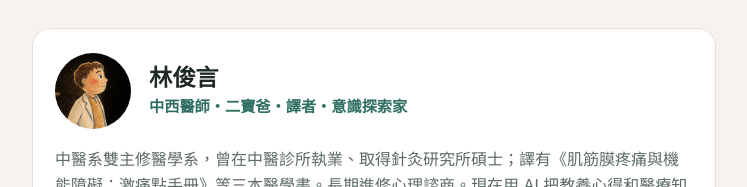
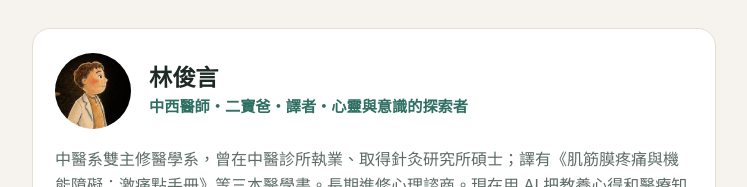
Before and after one commit to ccc99188-oss/ccc99188-oss.github.io, a plain HTML site: page index.html in a window 1280 px wide. Shown: the top 187 px of the page, without its empty margins (266-1013 px from the left). Drawn offline with Linux system fonts and the light colour scheme.

Commit message:
Update role title
Co-Authored-By: Claude Opus 5.5 <noreply@anthropic.com>

```diff
--- a/index.html
+++ b/index.html
@@ -175,7 +175,7 @@
     <div class="avatar"><img src="avatar.jpg" alt="林俊言的照片" onerror="this.replaceWith('林')"></div>
     <div>
       <h1>林俊言</h1>
-      <p class="role"><span>中西醫師</span>・<span>二寶爸</span>・<span>譯者</span>・<span>意識探索家</span></p>
+      <p class="role"><span>中西醫師</span>・<span>二寶爸</span>・<span>譯者</span>・<span>心靈與意識的探索者</span></p>
     </div>
     <p class="bio">中醫系雙主修醫學系，曾在中醫診所執業、取得針灸研究所碩士；譯有《肌筋膜疼痛與機能障礙：激痛點手冊》等三本醫學書。長期進修心理諮商。現在用 AI 把教養心得和醫療知識做成孩子玩得下去、病人看得懂的網頁工具。</p>
     <div class="links">
```
